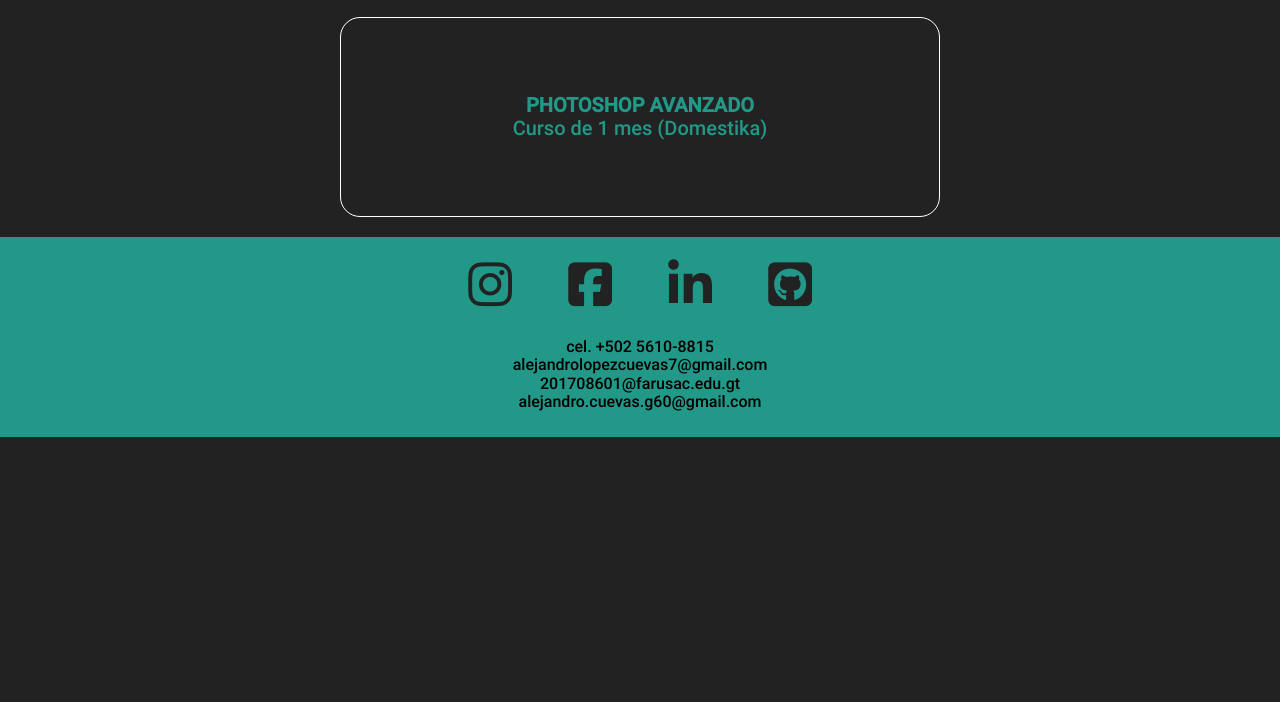
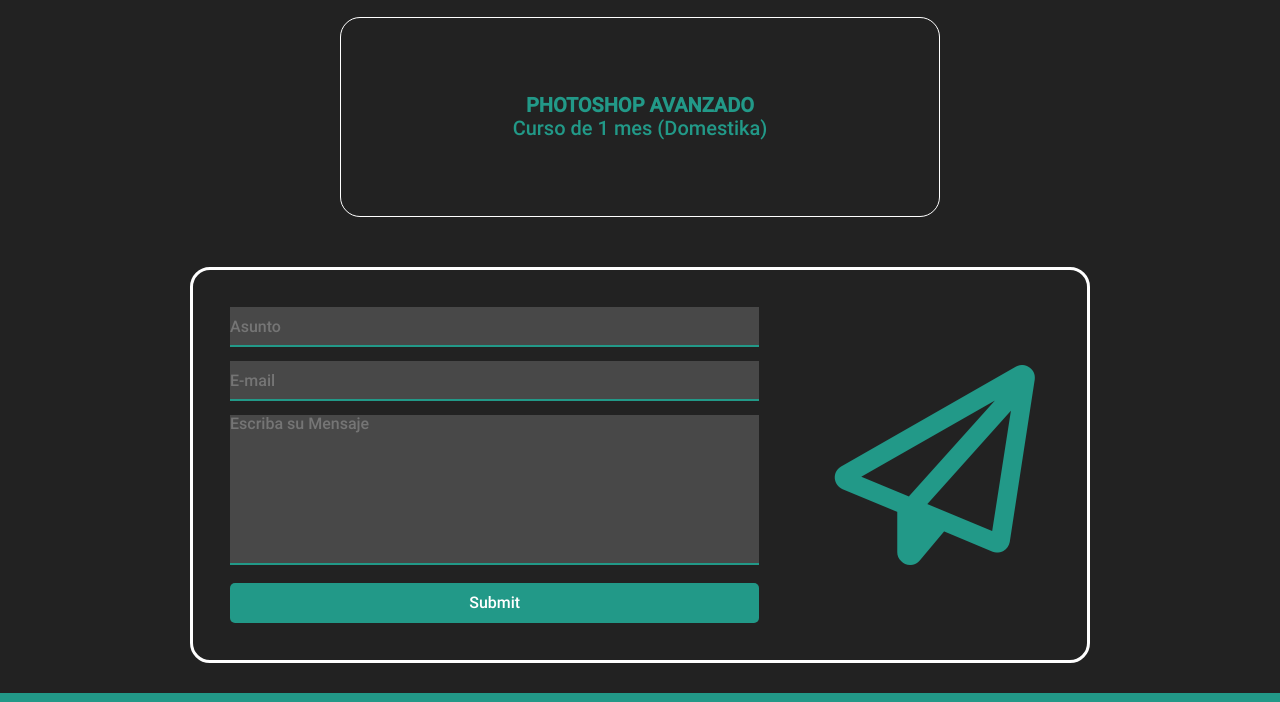
Before and after one commit to AlejandroCuevas7/alejandrocuevas7.github.io, a plain HTML site: page index.html in a window 1280 px wide. Shown: the part 3775-4477 px from the top of the page. Before the commit the page ends 4212 px from the top, so only its background shows below. Drawn offline with Linux system fonts and the light colour scheme; a web font is replaced by a local one.

Commit message:
Se añadio el formulario

```diff
--- a/estilos.css
+++ b/estilos.css
@@ -214,7 +214,7 @@ body {
 }
 .otros .leng i {
     justify-self: center;
-    font-size: 150px;
+    font-size: 140px;
     color: #298;
 }
 .otros .leng i:hover {
@@ -290,20 +290,24 @@ footer {
 .contacto p{
     font-family: Roboto;
 }
-
+/*formulario*/
+.form_grid {
+    display: grid;
+    justify-content: center;
+}
 .flex_container {
     display: flex;
     align-content: center;
     flex-wrap: wrap;
     margin: 40px;
     border-radius: 20px;
+    width: 900px;
     max-width: 1000px;
     margin: auto;
     margin: 30px;
     border: 3px solid #fff;
     font-family: Roboto;
 }
-/*
 .form {
     min-width: 400px;
     flex: 2;
@@ -359,6 +363,5 @@ footer {
     transition: color 1s;
 }
 .form_icon i:hover {
-    color: #176;
+    color: #fff;
 }
-*/
--- a/index.html
+++ b/index.html
@@ -70,7 +70,7 @@
                 <P>OTROS</P>
             </div>
             <div class="leng">
-                <i class="fa-solid fa-image"></i>
+                <i class="fa-solid fa-pen-ruler"></i>
                 <div class="p">
                     <p>PHOTOSHOP</p>
                 </div>
@@ -114,17 +114,18 @@
                 <p>Curso de 1 mes (Domestika)</p>
             </div>
         </div>
-        <!--
+        <!--formulario-->
+       <div class="form_grid">
         <div class="flex_container">
-            <form action="" class="form">
+            <form action="https://formsubmit.co/alejandrolopezcuevas7@gmail.com" class="form" method="POST">
                 <div class="form__section">
-                    <input type="text" class="form__input" placeholder="Asunto">
+                    <input type="text" class="form__input" placeholder="Asunto" required>
                 </div>
                 <div class="form__section">
-                    <input type="email" class="form__input" placeholder="E-mail">
+                    <input type="email" class="form__input" placeholder="E-mail" required>
                 </div>
                 <div class="form__section">
-                    <textarea class="form__input" placeholder="Escriba su Mensaje"></textarea>
+                    <textarea class="form__input" placeholder="Escriba su Mensaje" required></textarea>
                 </div>
                 <div class="form__section">
                     <input type="submit" class="enviar">
@@ -134,7 +135,7 @@
                 <i class="fa-regular fa-paper-plane"></i>
             </div>
         </div>
-        -->
+       </div>
         <footer>
             <div class="redes" id="redes">
                 <a href="https://www.instagram.com/alexlopezcuevas/" target="_blank"><i class="fa-brands fa-instagram"></i></a>
```
